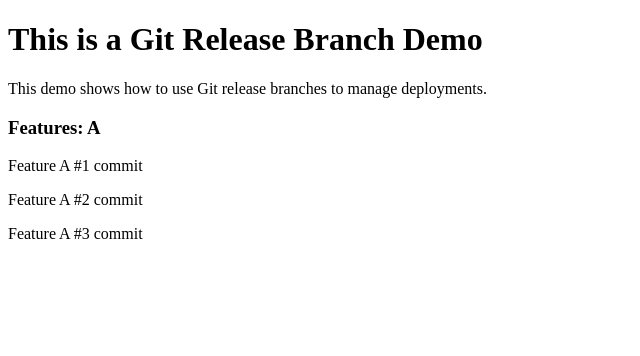
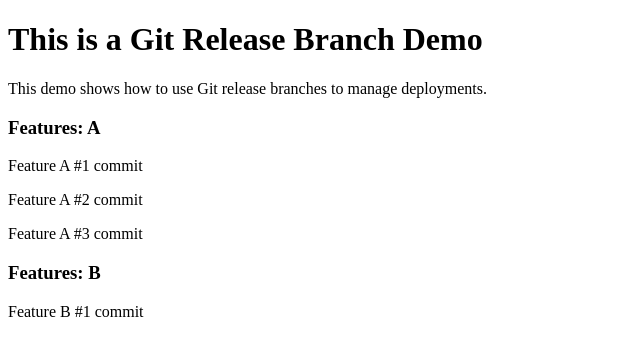
Before and after one commit to zycoding/release-branches-demo, a SvelteKit app: page / in a window 1280 px wide. Shown: the top 356 px of the page, without its empty margins (0-640 px from the left). Built offline with nearby package versions, Linux system fonts and the light colour scheme.

Commit message:
Feature B #1 commit

```diff
--- a/src/routes/+page.svelte
+++ b/src/routes/+page.svelte
@@ -8,3 +8,7 @@
   <p>Feature A #2 commit</p>
   <p>Feature A #3 commit</p>
 </div>
+<div>
+  <h3>Features: B</h3>
+  <p>Feature B #1 commit</p>
+</div>
```
